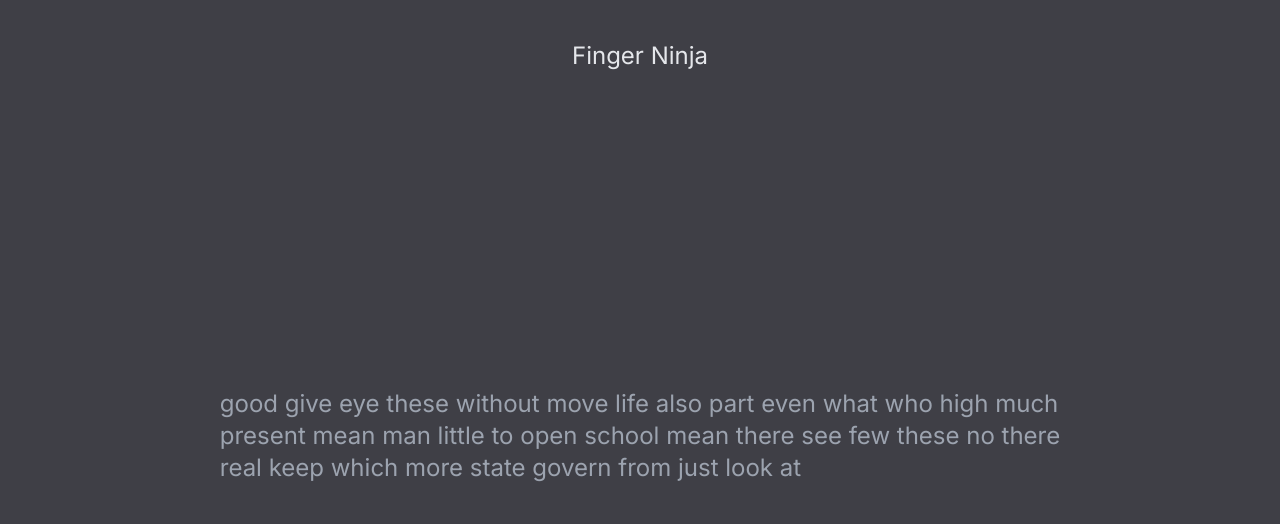
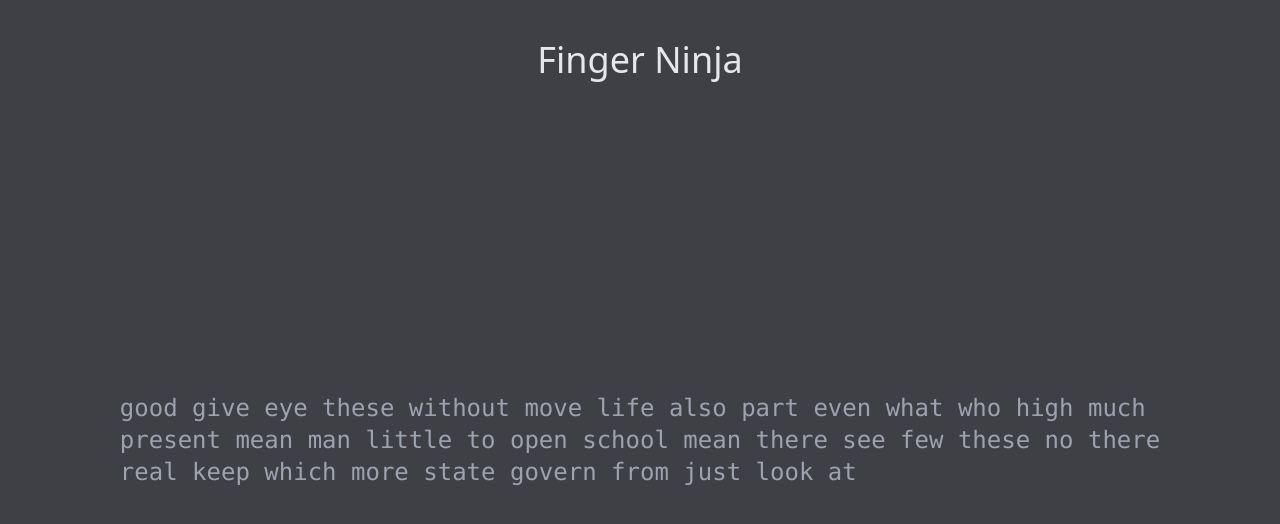
Before and after one commit to derekjtong/dragon-fingers, a Next.js app: page / in a window 1280 px wide. Shown: the top 524 px of the page. Built offline with nearby package versions, Linux system fonts and the light colour scheme.

Commit message:
Add logo component

```diff
--- /dev/null
+++ b/app/components/Logo.tsx
@@ -0,0 +1,5 @@
+function Logo() {
+  return <div className="font-sans text-4xl text-gray-200 ">Finger Ninja</div>;
+}
+
+export default Logo;
--- a/app/components/TypeBox.tsx
+++ b/app/components/TypeBox.tsx
@@ -3,7 +3,11 @@ function TypeBox() {
 present mean man little to open school mean there see few these no there
 real keep which more state govern from just look at`;
 
-  return <div className="whitespace-pre-wrap text-2xl text-gray-400">{text}</div>;
+  return (
+    <div className="whitespace-pre-wrap text-2xl text-gray-400 font-mono">
+      {text}
+    </div>
+  );
 }
 
 export default TypeBox;
--- a/app/page.tsx
+++ b/app/page.tsx
@@ -1,12 +1,12 @@
+import Logo from "./components/Logo";
 import TypeBox from "./components/TypeBox";
 
 export default function Home() {
   return (
     <div className="bg-zinc-700 w-full min-h-screen flex flex-col">
-      <div className="flex justify-center text-2xl text-gray-200 pt-10">
-        Finger Ninja
+      <div className="flex justify-center pt-10">
+        <Logo />
       </div>
-      {/* Dragon Fingers / Finger Ninja */}
       <div className="flex flex-grow items-center justify-center">
         <TypeBox />
       </div>
```
